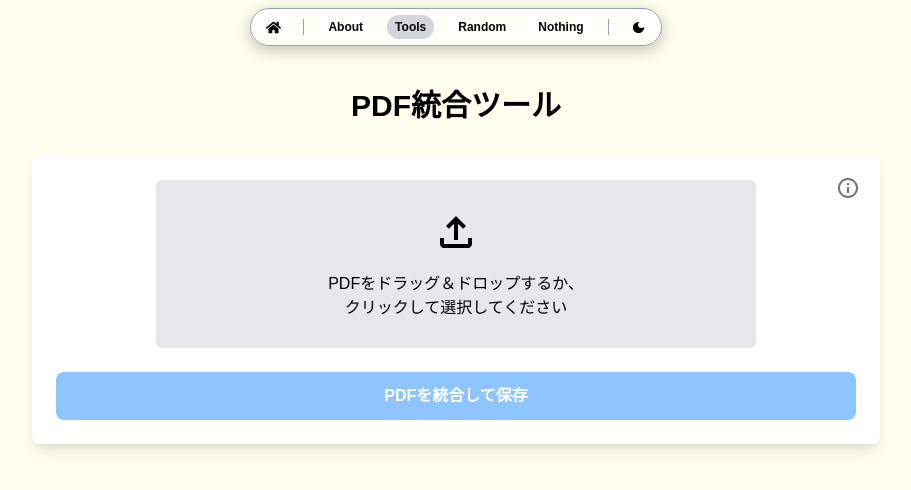
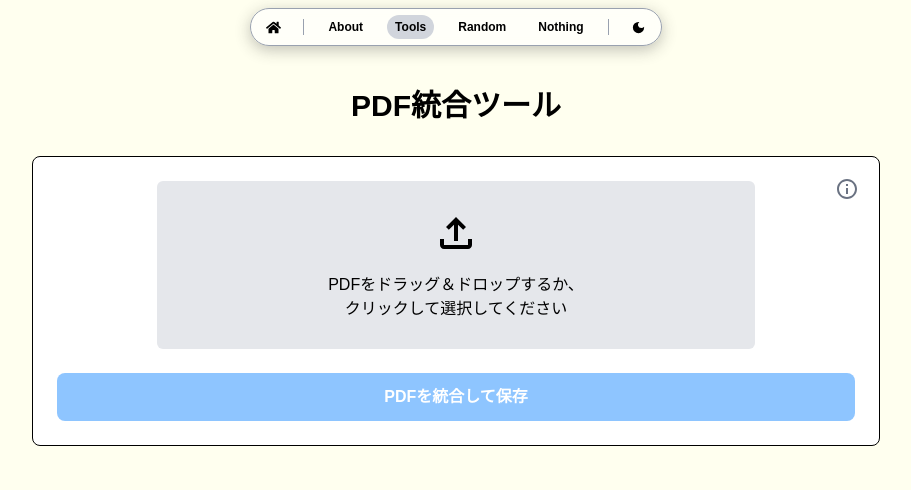
Before and after one commit to 11Rick23/kuri-net, a Next.js app: page /tools/pdf-merge in a window 1280 px wide. Shown: the top 490 px of the page, without its empty margins (184-1095 px from the left). Built offline with nearby package versions, Linux system fonts and the light colour scheme; a web font is replaced by a local one.

Commit message:
ファイル名にツールチップを追加・スタイル微調整

```diff
--- a/app/tools/pdf-merge/components/fileList.tsx
+++ b/app/tools/pdf-merge/components/fileList.tsx
@@ -66,6 +66,7 @@ export function FileList({ files, onRemove, onReorder }: Props) {
 							text-sm text-gray-900 dark:text-white truncate
 							max-w-[180px] sm:max-w-[300px] md:max-w-[420px] lg:max-w-[540px]
 							"
+								title={file.name}
 							>
 								{file.name}
 							</span>
@@ -78,7 +79,7 @@ export function FileList({ files, onRemove, onReorder }: Props) {
 							onClick={() => onRemove(index)}
 							className="
 							text-red-600 hover:text-red-800 dark:text-red-400 dark:hover:text-red-300
-							hover:bg-gray-300 dark:hover:bg-gray-400
+							hover:bg-gray-300 dark:hover:bg-gray-600
 							text-sm font-medium px-2 py-1
 							rounded-md hover:cursor-pointer
 							"
--- a/app/tools/pdf-merge/page.tsx
+++ b/app/tools/pdf-merge/page.tsx
@@ -34,7 +34,7 @@ export default function PdfMerge() {
 			<div className="max-w-4xl mx-auto p-6">
 				<h1 className="text-3xl font-bold mb-8 text-center">PDF統合ツール</h1>
 
-				<div className="relative bg-white dark:bg-gray-800 rounded-lg shadow-lg p-6 mb-6 flex flex-col gap-6">
+				<div className="relative bg-white dark:bg-gray-800 rounded-lg border border-black p-6 mb-6 flex flex-col gap-6">
 					<InfoModal />
 					<UploadArea onChange={handleFileInputChange} />
 					<FileList
```
